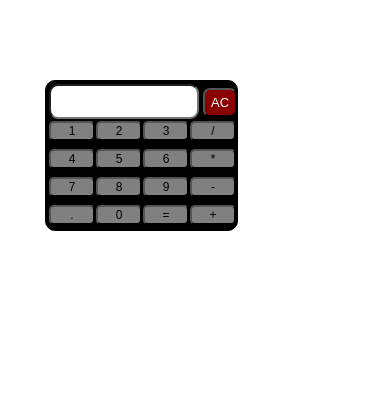
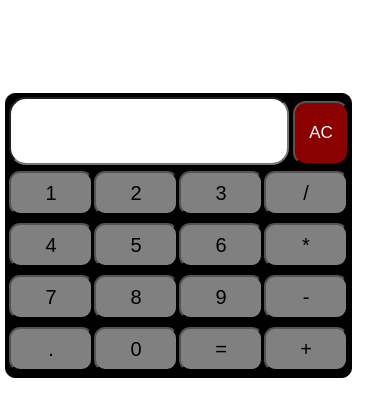
Before and after one commit to pushpanjalish/Calculator, a plain HTML site: page index.html in a window 390 px wide. Drawn offline with Linux system fonts and the light colour scheme.

Commit message:
Update calc.css

```diff
--- a/css/calc.css
+++ b/css/calc.css
@@ -83,49 +83,51 @@ width: 100px;
 
 @media screen and (max-width: 767px){
 .outer {
-    margin-left: 37px;
-    margin-right: 24px;
-    width: 185px;
-    height: 143px;
+    margin-left: -3px;
+    margin-right: 106px;
+    margin-top: 140PX;
+    width: 339px;
+    height: 277px;
 }
-.row4 input,.row1 input,.row2 input,.row3 input{
-width: 46px;
-	height: 20px;
-	background-color: gray;
-	border-radius: 5px;
-	font-size: 12px;
-	margin-bottom: 1px;
-	margin-right: 1px;
-	margin-top: 7px;
+.row4 input, .row1 input, .row2 input, .row3 input {
+    width: 84px;
+    height: 44px;
+    background-color: gray;
+    border-radius: 11px;
+    font-size: 20px;
+    margin-bottom: 1px;
+    margin-right: 1px;
+    margin-top: 7px;
 }
 .textpart {
-   width: 70px;
-   display: flex;
-   height: 10px;
-   margin-bottom: 50px;
+    width: 120px;
+    display: flex;
+    height: 24px;
+    margin-bottom: 43px;
+    FONT-SIZE: medium;
 }
 .place input {
-    width: 142px;
-    height: 29px;
-    border-radius: 9px;
+    width: 272px;
+    height: 62px;
+    border-radius: 17px;
     /* background-color: lawngreen; */
 }
 .clear input {
-    width: 34px;
-    height: 29px;
-    border-radius: 7px;
+    width: 56px;
+    height: 64px;
+    border-radius: 13px;
     margin-left: 4px;
     background-color: darkred;
     color: white;
-    font-size: 13px;
+    font-size: 17px;
     margin-top: 4px;
 }
-.flex-container{
-	margin-top: -30px;
+.flex-container {
+    margin-top: 17px;
 }
 body{
 	width: 50%;
 	height: 125px;
-	margin-top: 10px;
+	margin-top: -47px;
 }
 }
```
